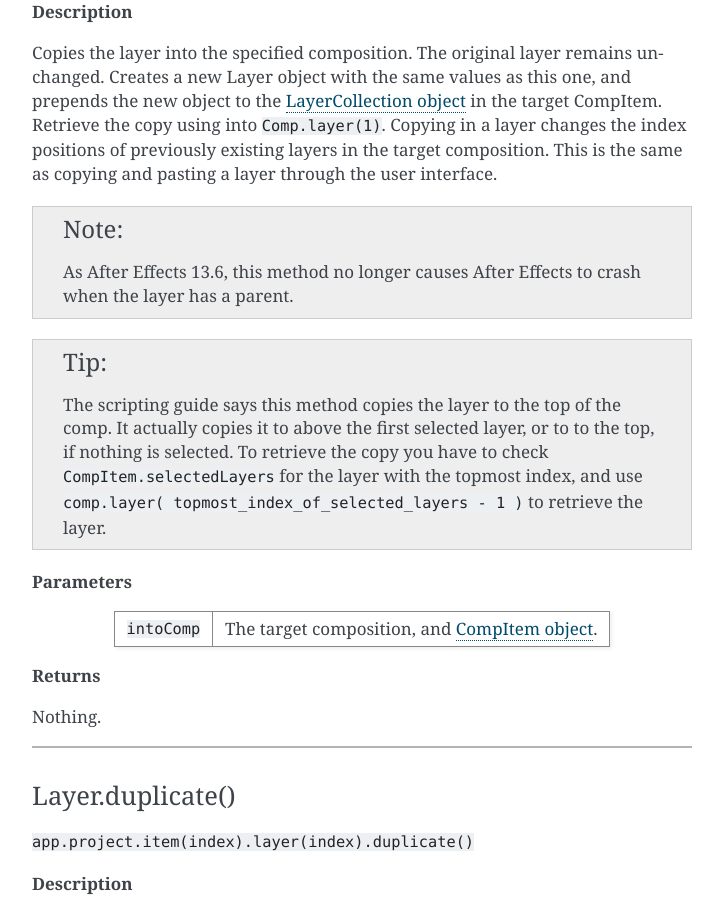
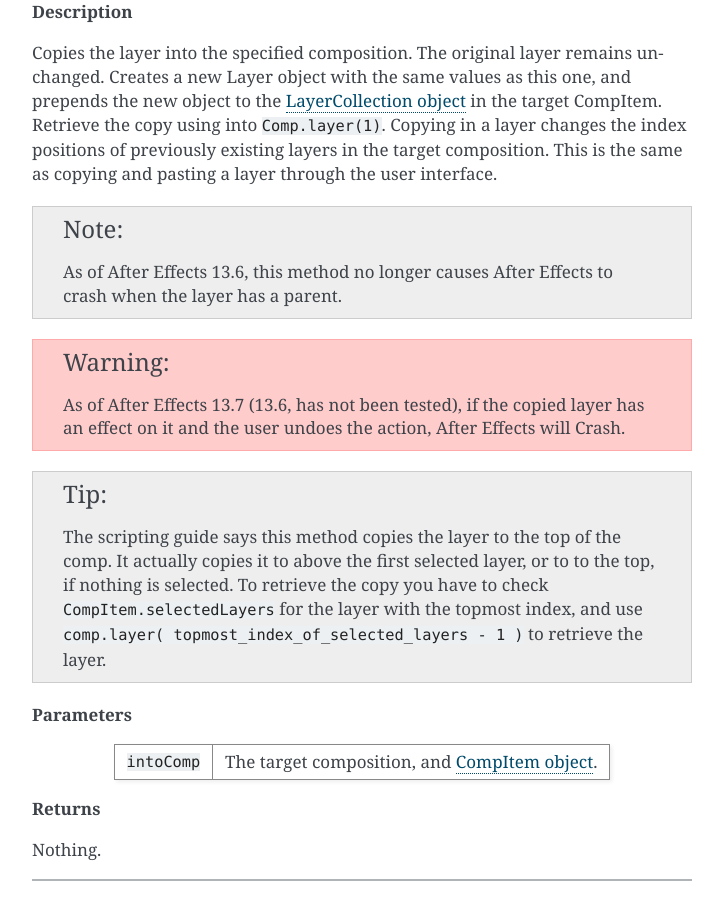
Before and after one commit to docsforadobe/after-effects-scripting-guide, a Sphinx documentation site: the page built from docs/layer.rst, in a window 1280 px wide and 900 px high, scrolled down 8276 px. Shown: the whole window, without its empty margins (388-1111 px from the left). Built offline with Sphinx 7.4.7, drawn with Linux system fonts in a browser that asks for light colours.

Commit message:
Add warning to layer.copyToComp()

```diff
--- a/docs/layer.rst
+++ b/docs/layer.rst
@@ -439,7 +439,10 @@
 Copies the layer into the specified composition. The original layer remains unchanged. Creates a new Layer object with the same values as this one, and prepends the new object to the :ref:`layercollection` in the target CompItem. Retrieve the copy using into ``Comp.layer(1)``. Copying in a layer changes the index positions of previously existing layers in the target composition. This is the same as copying and pasting a layer through the user interface.
 
 .. note::
-	As After Effects 13.6, this method no longer causes After Effects to crash when the layer has a parent.
+   As of After Effects 13.6, this method no longer causes After Effects to crash when the layer has a parent.
+
+.. warning::
+   As of After Effects 13.7 (13.6, has not been tested), if the copied layer has an effect on it and the user undoes the action, After Effects will Crash.
 
 .. tip::
    The scripting guide says this method copies the layer to the top of the comp. It actually copies it to above the first selected layer, or to to the top, if nothing is selected. To retrieve the copy you have to check ``CompItem.selectedLayers`` for the layer with the topmost index, and use ``comp.layer( topmost_index_of_selected_layers - 1 )`` to retrieve the layer.
```
